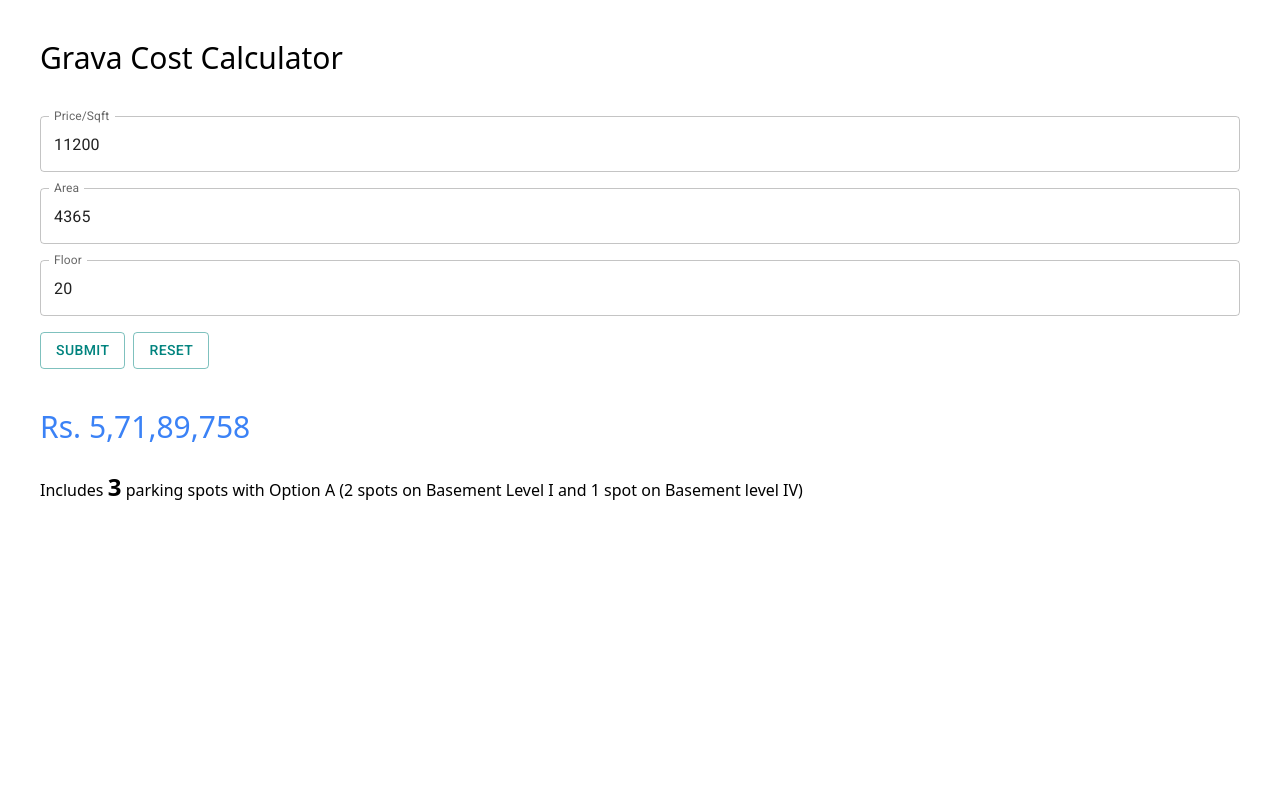
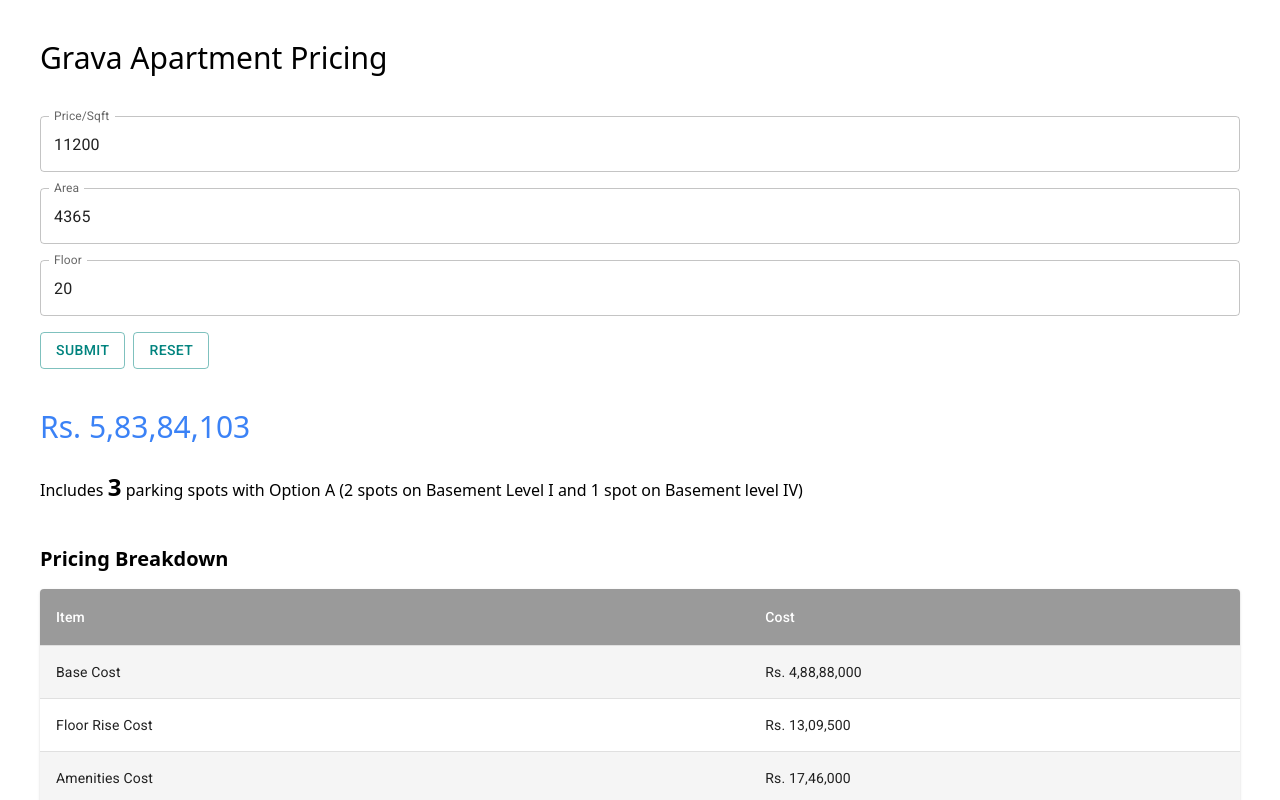
Before and after one commit to praneeth-m/apartment-cost, a React (Vite) app: page / in a window 1280 px wide. Both pictures are taken after a click on the button "SUBMIT". Shown: the top 800 px of the page. Built offline with nearby package versions, Linux system fonts and the light colour scheme.

Commit message:
show pricing breakdown

```diff
--- a/src/App.tsx
+++ b/src/App.tsx
@@ -1,6 +1,17 @@
-import { useState } from 'react'
+import { useEffect, useState } from 'react'
 import { createTheme, ThemeProvider } from '@mui/material/styles'
-import { TextField, Button } from '@mui/material'
+import {
+  TextField,
+  Button,
+  Table,
+  TableBody,
+  TableContainer,
+  TableHead,
+  TableRow,
+  Paper,
+} from '@mui/material'
+import TableCell, { tableCellClasses } from '@mui/material/TableCell'
+import { styled } from '@mui/material/styles'
 
 const baseTheme = createTheme({
   palette: {
@@ -14,7 +25,7 @@
   },
 })
 
-function App() {
+// consts
 const FLOOR_RISE = 20
 const AMENITIES = 400
 const HVAC = 360
@@ -24,54 +35,89 @@
 const GST1 = 5
 const GST2 = 18
 
+const StyledTableCell = styled(TableCell)(({ theme }) => ({
+  [`&.${tableCellClasses.head}`]: {
+    backgroundColor: '#9a9a9a',
+    color: theme.palette.common.white,
+  },
+  [`&.${tableCellClasses.body}`]: {
+    fontSize: 14,
+  },
+}))
+
+const StyledTableRow = styled(TableRow)(({ theme }) => ({
+  '&:nth-of-type(odd)': {
+    backgroundColor: theme.palette.action.hover,
+  },
+  // hide last border
+  '&:last-child td, &:last-child th': {
+    border: 0,
+  },
+}))
+
+function App() {
   const [priceSqft, setPriceSqft] = useState(11200)
   const [area, setArea] = useState(4365)
   const [floor, setFloor] = useState(20)
-  const [cost, setCost] = useState('')
-  const [numParkingSpots, setNumParkingSpots] = useState(3)
+
+  const [finalCost, setFinalCost] = useState(0)
+  const [baseCost, setBaseCost] = useState(0)
+  const [floorRiseCost, setFloorRiseCost] = useState(0)
+  const [parkingCost, setParkingCost] = useState(0)
+  const [amenitiesCost, setAmenitiesCost] = useState(0)
+  const [hvacCost, setHvacCost] = useState(0)
+  const [maintenanceCost, setMaintenanceCost] = useState(0)
+  const [corpusCost, setCorpusCost] = useState(0)
+  const [gst1, setGst1] = useState(0)
+  const [gst2, setGst2] = useState(0)
+  const [numParkingSpots, setNumParkingSpots] = useState(0)
+
+  useEffect(() => {
+    setBaseCost(area * priceSqft)
+    setFloorRiseCost(floor <= 5 ? 0 : (floor - 5) * (FLOOR_RISE * area))
+    setParkingCost(area <= 4365 ? 1250000 : 1500000)
+    setAmenitiesCost(area * AMENITIES)
+    setHvacCost(area * HVAC)
+    setMaintenanceCost(area * MAINTENANCE)
+    setCorpusCost(area * CORPUS)
+    setNumParkingSpots(area <= 4365 ? 3 : 4)
+    setFinalCost(0)
+  }, [area, priceSqft, floor])
 
   const calculateCost = () => {
     if (area < 4365) {
-      setCost('')
       alert('Smallest area is 4365 sqft')
       return
     }
-    if (floor < 1) {
-      setCost('')
+    if (floor < 1 || floor > 50) {
       alert('Invalid floor')
       return
     }
 
-    const calcParkingCost = (area: number) => {
-      if (area <= 4365) {
-        setNumParkingSpots(3)
-        return 125000
-      } else {
-        setNumParkingSpots(4)
-        return 1500000
-      }
-    }
+    const total1 =
+      baseCost + floorRiseCost + amenitiesCost + hvacCost + parkingCost
 
-    const total1 =
-      area * priceSqft +
-      (floor - 6) * (FLOOR_RISE * area) +
-      area * AMENITIES +
-      area * HVAC +
-      calcParkingCost(area)
+    const total2 = DOCS + maintenanceCost
 
-    const total2 = DOCS + area * CORPUS + area * MAINTENANCE
-    const total1GST = (total1 * GST1) / 100
-    const total2GST = (total2 * GST2) / 100
-    const total = Math.trunc(total1 + total2 + total1GST + total2GST)
-    // setCost(total.toString())
+    setGst1(Math.trunc((total1 * GST1) / 100))
+    setGst2(Math.trunc((total2 * GST2) / 100))
+
+    const total = Math.trunc(
+      total1 +
+        total2 +
+        (total1 * GST1) / 100 +
+        (total2 * GST2) / 100 +
+        area * CORPUS
+    )
+
     //display price in indian currency format with commas
-    setCost(total.toLocaleString('en-IN')) // 1,23,456
+    setFinalCost(total) // 1,23,456
   }
 
   return (
     <>
       <ThemeProvider theme={baseTheme}>
-        <h1 className='m-10'>Grava Cost Calculator</h1>
+        <h1 className='m-10'>Grava Apartment Pricing</h1>
         <div className='card m-10'>
           <TextField
             className='mb-4'
@@ -114,13 +160,15 @@
             className='ml-2'
             variant='outlined'
             type='submit'
-            onClick={() => setCost('')}
+            onClick={() => setFinalCost(0)}
           >
             Reset
           </Button>
-          {cost && (
+          {finalCost > 0 ? (
             <div>
-              <h1 className='mt-10 text-blue-500'>Rs. {cost}</h1>
+              <h1 className='mt-10 text-blue-500'>
+                Rs. {finalCost.toLocaleString('en-IN')}
+              </h1>
               <br></br>
               <h4>
                 Includes{' '}
@@ -131,7 +179,118 @@
                 {numParkingSpots - 2} spot{numParkingSpots - 2 > 1 ? 's' : ''}{' '}
                 on Basement level IV)
               </h4>
+              <br></br>
+              <h3>Pricing Breakdown</h3>
+
+              <TableContainer component={Paper}>
+                <Table aria-label='pricing breakdown'>
+                  <TableHead>
+                    <TableRow>
+                      <StyledTableCell>Item</StyledTableCell>
+                      <StyledTableCell>Cost</StyledTableCell>
+                    </TableRow>
+                  </TableHead>
+                  <TableBody>
+                    <StyledTableRow
+                      sx={{ '&:last-child td, &:last-child th': { border: 0 } }}
+                    >
+                      <TableCell component='th' scope='row'>
+                        Base Cost
+                      </TableCell>
+                      <TableCell>
+                        Rs. {baseCost.toLocaleString('en-IN')}
+                      </TableCell>
+                    </StyledTableRow>
+                    <StyledTableRow
+                      sx={{ '&:last-child td, &:last-child th': { border: 0 } }}
+                    >
+                      <TableCell component='th' scope='row'>
+                        Floor Rise Cost
+                      </TableCell>
+                      <TableCell>
+                        Rs. {floorRiseCost.toLocaleString('en-IN')}
+                      </TableCell>
+                    </StyledTableRow>
+                    <StyledTableRow
+                      sx={{ '&:last-child td, &:last-child th': { border: 0 } }}
+                    >
+                      <TableCell component='th' scope='row'>
+                        Amenities Cost
+                      </TableCell>
+                      <TableCell>
+                        Rs. {amenitiesCost.toLocaleString('en-IN')}
+                      </TableCell>
+                    </StyledTableRow>
+                    <StyledTableRow
+                      sx={{ '&:last-child td, &:last-child th': { border: 0 } }}
+                    >
+                      <TableCell component='th' scope='row'>
+                        HVAC Cost
+                      </TableCell>
+                      <TableCell>
+                        Rs. {hvacCost.toLocaleString('en-IN')}
+                      </TableCell>
+                    </StyledTableRow>
+                    <StyledTableRow
+                      sx={{ '&:last-child td, &:last-child th': { border: 0 } }}
+                    >
+                      <TableCell component='th' scope='row'>
+                        Parking Cost
+                      </TableCell>
+                      <TableCell>
+                        Rs. {parkingCost.toLocaleString('en-IN')}
+                      </TableCell>
+                    </StyledTableRow>
+                    <StyledTableRow
+                      sx={{ '&:last-child td, &:last-child th': { border: 0 } }}
+                    >
+                      <TableCell component='th' scope='row'>
+                        Documentation Charges
+                      </TableCell>
+                      <TableCell>Rs. {DOCS.toLocaleString('en-IN')}</TableCell>
+                    </StyledTableRow>
+                    <StyledTableRow
+                      sx={{ '&:last-child td, &:last-child th': { border: 0 } }}
+                    >
+                      <TableCell component='th' scope='row'>
+                        Corpus Fund
+                      </TableCell>
+                      <TableCell>
+                        Rs. {corpusCost.toLocaleString('en-IN')}
+                      </TableCell>
+                    </StyledTableRow>
+                    <StyledTableRow
+                      sx={{ '&:last-child td, &:last-child th': { border: 0 } }}
+                    >
+                      <TableCell component='th' scope='row'>
+                        Maintenance Charges
+                      </TableCell>
+                      <TableCell>
+                        Rs. {maintenanceCost.toLocaleString('en-IN')}
+                      </TableCell>
+                    </StyledTableRow>
+                    <StyledTableRow
+                      sx={{ '&:last-child td, &:last-child th': { border: 0 } }}
+                    >
+                      <TableCell component='th' scope='row'>
+                        GST1
+                      </TableCell>
+                      <TableCell>Rs. {gst1.toLocaleString('en-IN')}</TableCell>
+                    </StyledTableRow>
+                    <StyledTableRow
+                      sx={{ '&:last-child td, &:last-child th': { border: 0 } }}
+                    >
+                      <TableCell component='th' scope='row'>
+                        GST2
+                      </TableCell>
+                      <TableCell>Rs. {gst2.toLocaleString('en-IN')}</TableCell>
+                    </StyledTableRow>
+                  </TableBody>
+                </Table>
+              </TableContainer>
             </div>
+          ) : (
+            ''
           )}
         </div>
       </ThemeProvider>
```
Lines whose indentation alone changed are shown as unchanged.
